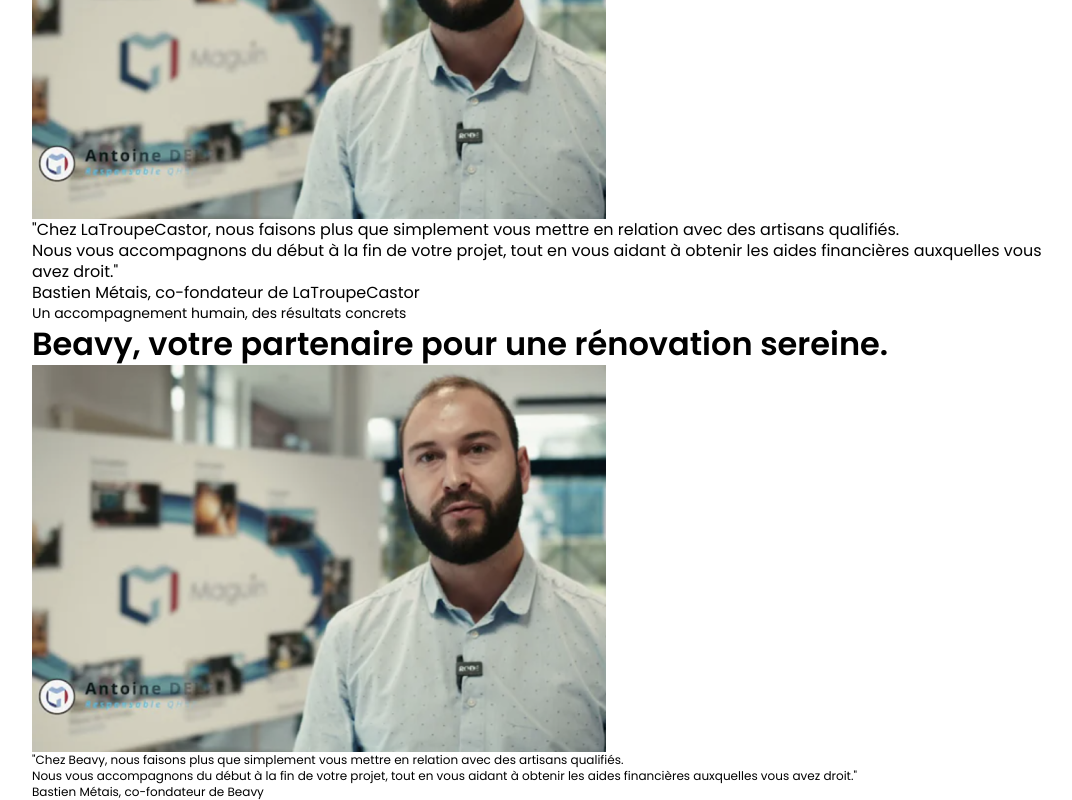
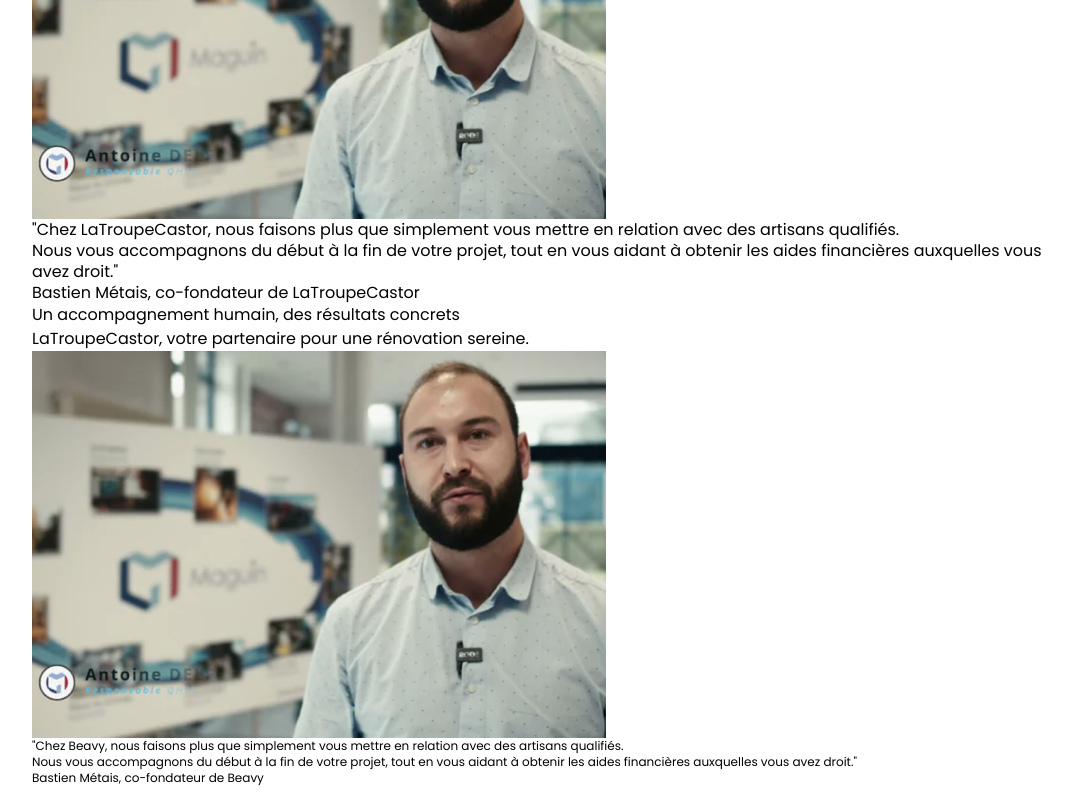
Before and after one commit to LaTroupeCastor/landing, a Vue app: page / in a window 1280 px wide. Shown: the part 6279-7079 px from the top of the page, without its empty margins (96-1168 px from the left). Built offline with nearby package versions, Linux system fonts and the light colour scheme.

Commit message:
Apply fonts to second section

```diff
--- a/src/components/sections/SecondSection.vue
+++ b/src/components/sections/SecondSection.vue
@@ -23,8 +23,10 @@
     <!-- Version Mobile/Tablet -->
     <div class="lg:hidden">
       <div>
-        <div class="body-medium-regular text-primary-60">Un accompagnement humain, des résultats concrets</div>
-        <div class="headline-small-sbold mt-4">Beavy, votre partenaire pour une rénovation sereine.</div>
+        <SectionHeader
+          title="LaTroupeCastor, votre partenaire pour une rénovation sereine."
+          subtitle="Un accompagnement humain, des résultats concrets"
+        />
         <img src="../../assets/crane.png" alt="Crane" class="w-full h-[400px] sm:h-[500px] object-cover object-top py-10" />
       </div>
 
--- a/src/components/sections/SectionHeader.vue
+++ b/src/components/sections/SectionHeader.vue
@@ -1,7 +1,7 @@
 <template>
   <div>
     <div class="section-header-subtitle text-primary-100">{{ subtitle }}</div>
-    <div class="section-header-title w-[80%]">{{ title }}</div>
+    <div class="section-header-title md:w-[80%] mt-2">{{ title }}</div>
   </div>
 </template>
 
--- a/src/style/style.css
+++ b/src/style/style.css
@@ -416,12 +416,12 @@
     }
 
     .section-header-title {
-        @apply body-small-regular;  /* Mobile par défaut */
+        @apply title-medium-sbold;  /* Mobile par défaut */
     }
 
     @media (min-width: 768px) {
         .section-header-title {
-            @apply body-medium-regular;  /* Tablette */
+            @apply headline-small-sbold;  /* Tablette */
         }
     }
 
@@ -432,12 +432,12 @@
     }
 
     .section-header-subtitle {
-        @apply title-medium-sbold;  /* Mobile par défaut */
+        @apply body-small-regular;  /* Mobile par défaut */
     }
 
     @media (min-width: 768px) {
         .section-header-subtitle {
-            @apply headline-small-sbold;  /* Tablette */
+            @apply body-medium-regular;  /* Tablette */
         }
     }
 
```
